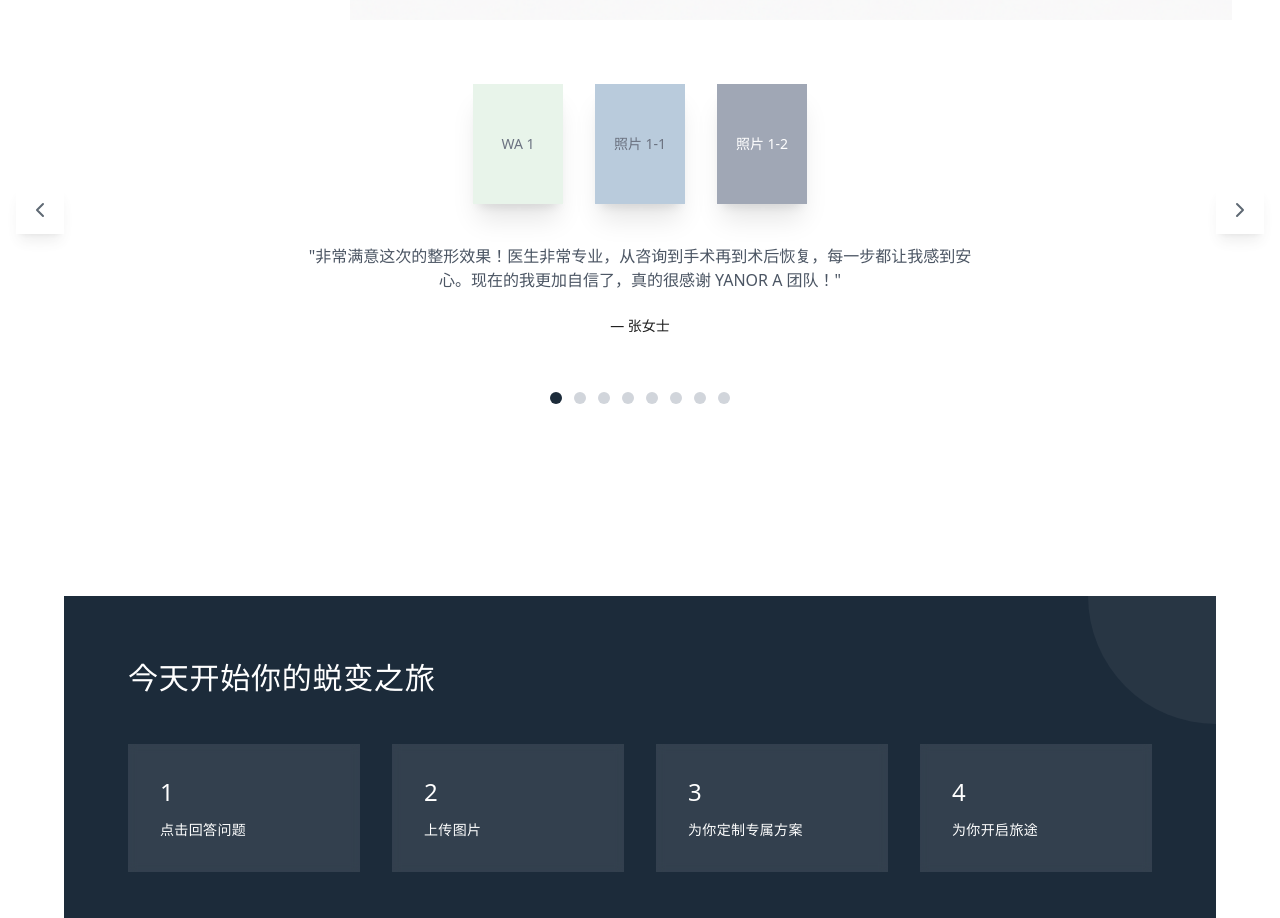
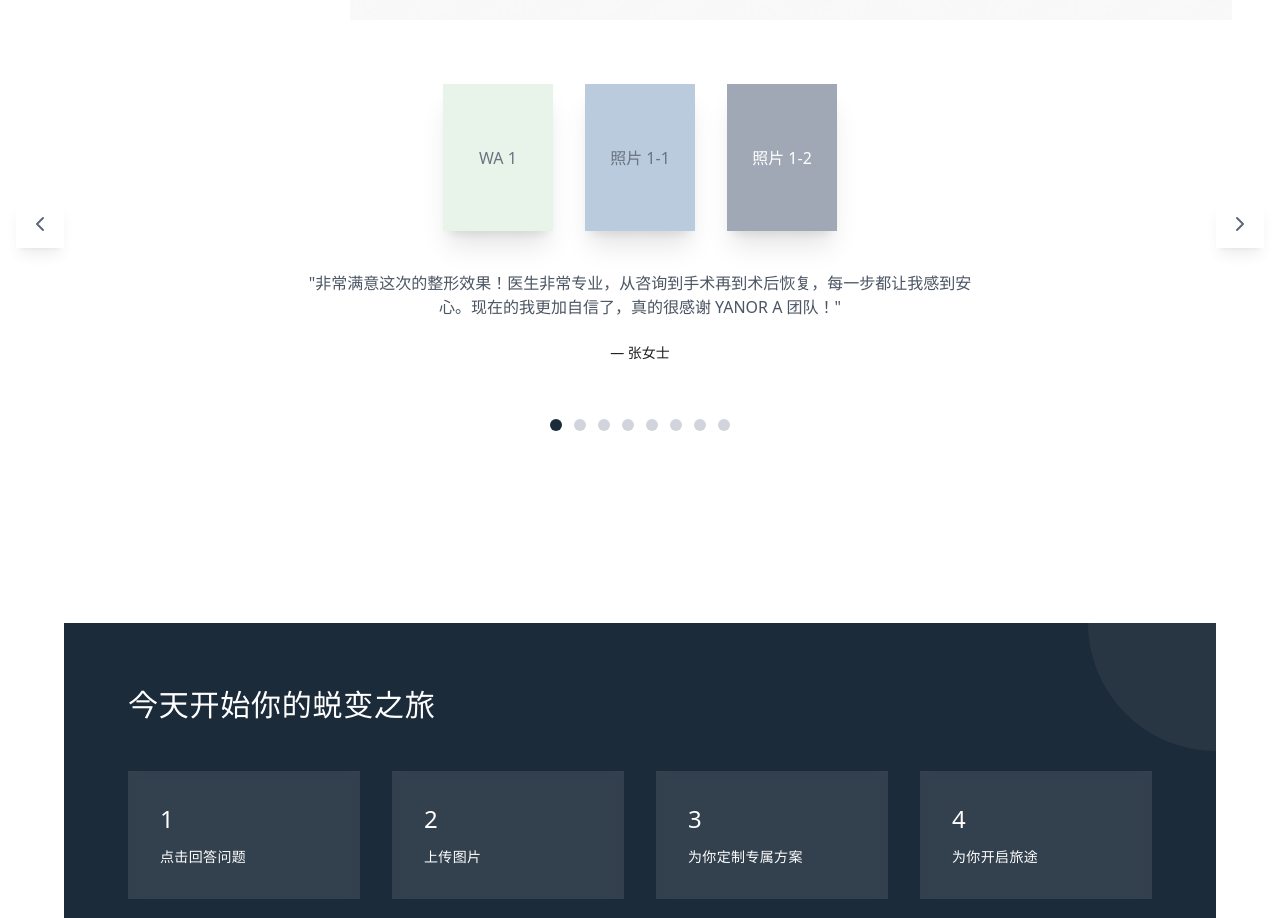
Before and after one commit to kluo2493-ship-it/yanroa, a React (Vite) app: page / in a window 1280 px wide. Shown: the part 9220-10138 px from the top of the page. Built offline with nearby package versions, Linux system fonts and the light colour scheme; no server answers; the database is empty.

Commit message:
Updated MobileTestimonialCarousel.tsx

```diff
--- a/src/components/MobileTestimonialCarousel.tsx
+++ b/src/components/MobileTestimonialCarousel.tsx
@@ -93,21 +93,21 @@ function MobileTestimonialCarousel() {
       >
         <div className="py-8 px-4 md:px-12">
           <div className="flex gap-4 md:gap-8 justify-center items-start mb-6 md:mb-10">
-            <div className="bg-white shadow-xl" style={{ width: '90px', aspectRatio: '3/4' }}>
+            <div className="bg-white shadow-xl" style={{ width: '110px', aspectRatio: '3/4' }}>
               <div className="w-full h-full flex items-center justify-center" style={{backgroundColor: '#E8F4EA'}}>
-                <span className="text-xs md:text-sm" style={{color: '#6B7280'}}>WA {currentTestimonial.id}</span>
+                <span className="text-xs md:text-base" style={{color: '#6B7280'}}>WA {currentTestimonial.id}</span>
               </div>
             </div>
 
-            <div className="bg-white shadow-xl" style={{ width: '90px', aspectRatio: '3/4' }}>
+            <div className="bg-white shadow-xl" style={{ width: '110px', aspectRatio: '3/4' }}>
               <div className="w-full h-full flex items-center justify-center" style={{backgroundColor: '#B9CBDC'}}>
-                <span className="text-xs md:text-sm text-gray-500">照片 {currentTestimonial.id}-1</span>
+                <span className="text-xs md:text-base text-gray-500">照片 {currentTestimonial.id}-1</span>
               </div>
             </div>
 
-            <div className="bg-white shadow-xl" style={{ width: '90px', aspectRatio: '3/4' }}>
+            <div className="bg-white shadow-xl" style={{ width: '110px', aspectRatio: '3/4' }}>
               <div className="w-full h-full flex items-center justify-center" style={{backgroundColor: '#A0A7B5'}}>
-                <span className="text-xs md:text-sm text-white">照片 {currentTestimonial.id}-2</span>
+                <span className="text-xs md:text-base text-white">照片 {currentTestimonial.id}-2</span>
               </div>
             </div>
           </div>
```
